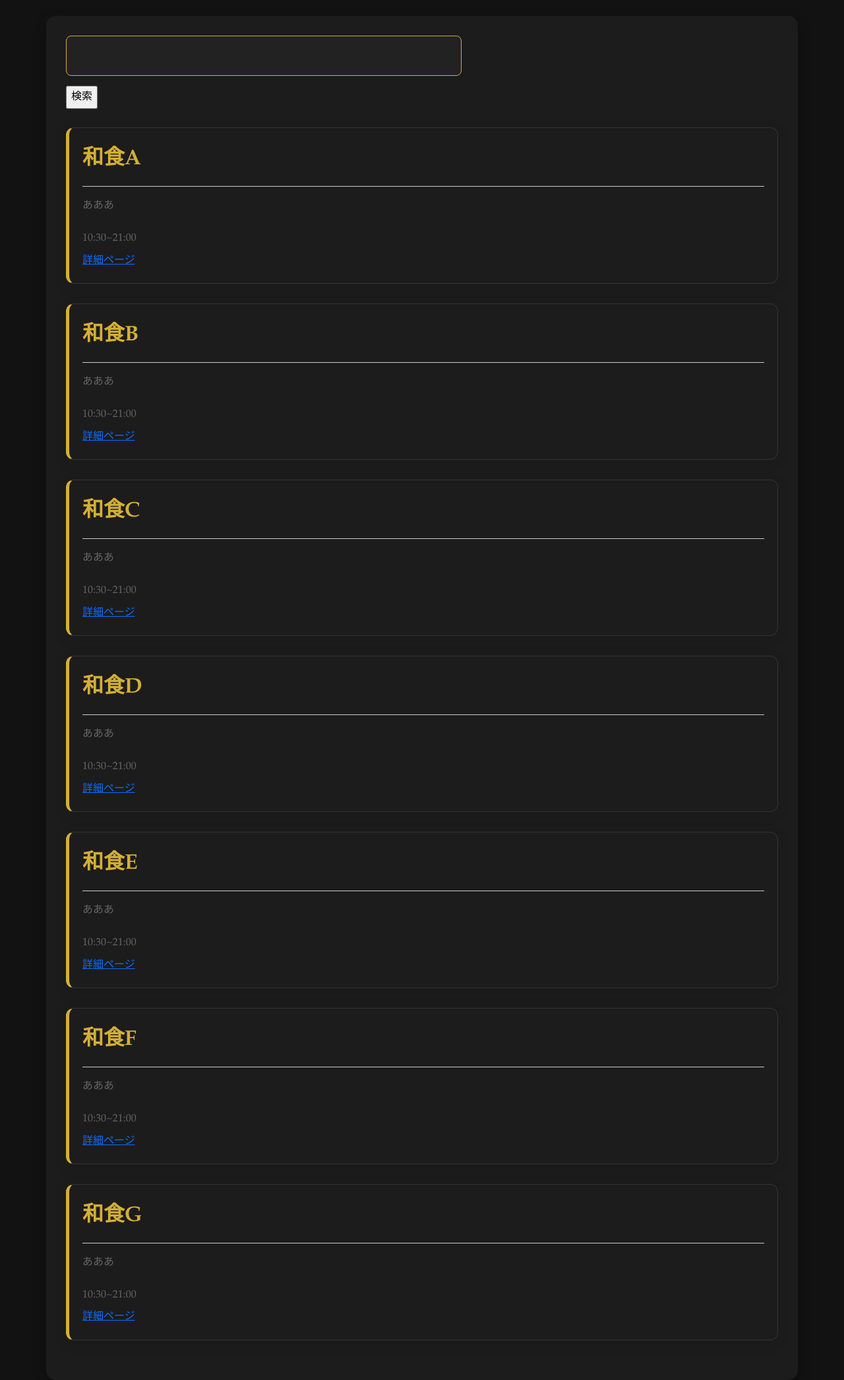
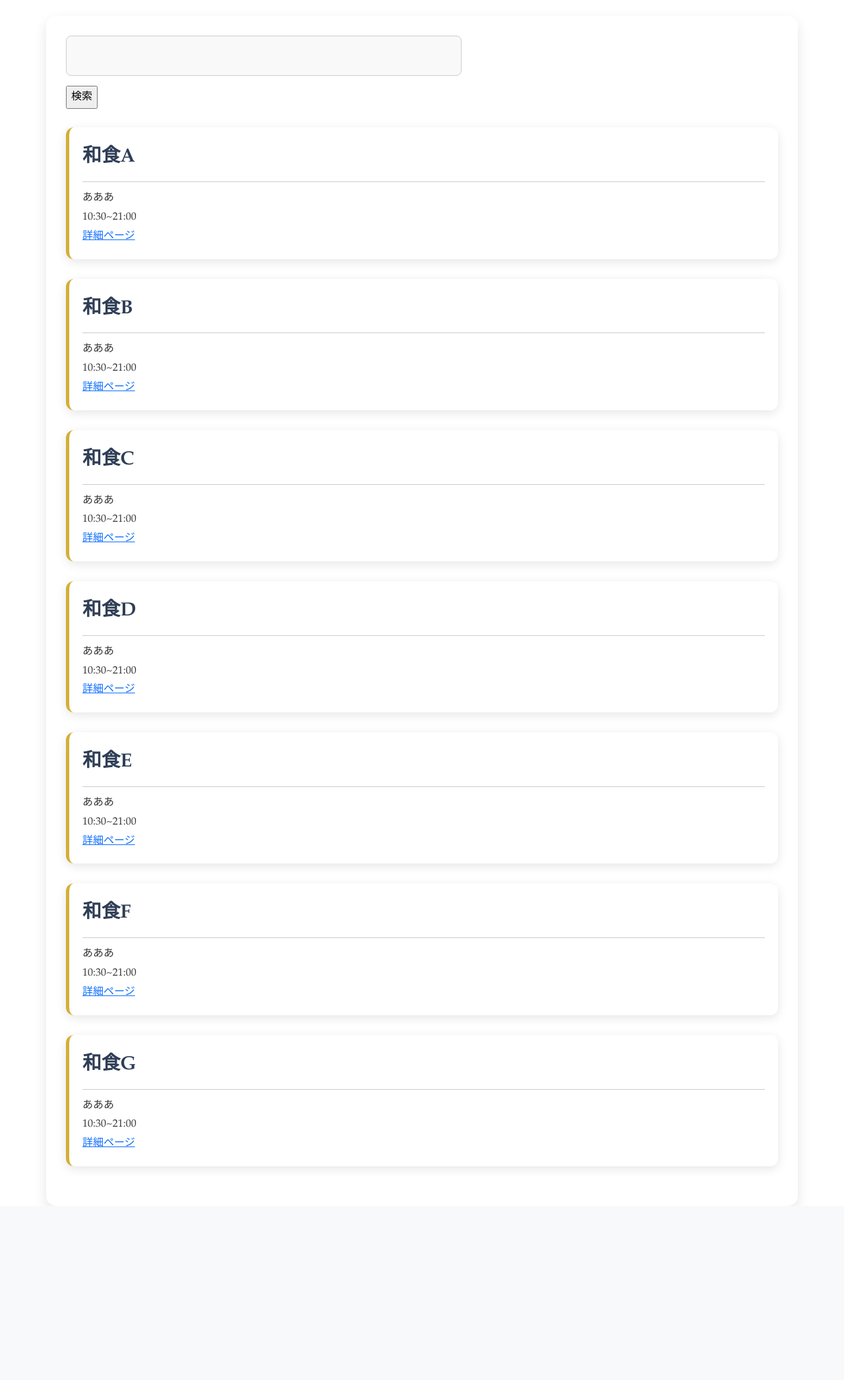
Before and after one commit to o1-mat/django-tabelog-kadai, a Django app: page / in a window 1280 px wide. Shown: the part 62-2154 px from the top of the page at 66% size. After the commit the page ends 1830 px from the top, so only its background shows below. Run offline with Django 5.2, Linux system fonts and the light colour scheme; data comes from the database, SQL or seed files in the repository; parts of the project's set-up code (start-up, migrations or seed data) failed here and were passed over.

Commit message:
Add files via upload

```diff
--- a/kadai_002/static/style.css
+++ b/kadai_002/static/style.css
@@ -1,22 +1,22 @@
 body {
-    background-color: #121212; /* 深い黒に近い背景色で高級感 */
+    background-color: #ffffff; /* 白を基調 */
     font-family: 'Garamond', serif; /* 洗練されたフォント */
-    color: #e0e0e0; /* 明るすぎないホワイト */
+    color: #333; /* 濃いグレーで視認性を確保 */
     line-height: 1.8;
     margin: 0;
     padding: 0;
 }
 
 .container {
-    background-color: #1c1c1c; /* ダークグレーの背景 */
+    background-color: #ffffff; /* 背景色は白に */
     border-radius: 15px;
     padding: 30px;
-    box-shadow: 0px 8px 20px rgba(0, 0, 0, 0.3); /* 影を強調して立体感を出す */
+    box-shadow: 0px 8px 20px rgba(0, 0, 0, 0.1); /* 控えめな影で高級感を演出 */
     margin-top: 20px;
 }
 
 h2, h3, h4 {
-    color: #d4af37; /* ゴールドでアクセントを付けた見出し */
+    color: #d4af37; /* ゴールドでアクセント */
     font-family: 'Garamond', serif;
 }
 
@@ -31,34 +31,35 @@ h2, h3, h4 {
     border-radius: 30px;
     text-decoration: none;
     transition: background 0.4s, box-shadow 0.4s, transform 0.4s;
-    box-shadow: 0px 4px 15px rgba(0, 0, 0, 0.25);
+    box-shadow: 0px 4px 15px rgba(0, 0, 0, 0.1); /* 控えめな影 */
 }
 
 .button:hover {
     background-color: #1e2b40;
-    box-shadow: 0px 8px 30px rgba(0, 0, 0, 0.5);
-    transform: translateY(-3px); /* ホバー時に少し浮き上がる演出 */
+    box-shadow: 0px 8px 30px rgba(0, 0, 0, 0.2); /* ホバー時に影を強調 */
+    transform: translateY(-3px); /* ホバー時に浮き上がり演出 */
 }
 
 .btn-cancel {
-    background-color: #6c757d; /* キャンセルボタンは中間色で落ち着いた印象 */
+    background-color: #d9534f; /* キャンセルボタンは落ち着いた赤で視認性を高める */
     border: none;
+    color: #ffffff;
 }
 
 .btn-cancel:hover {
-    background-color: #5a6268;
+    background-color: #c9302c;
 }
 
 input[type="text"], input[type="number"], input[type="datetime-local"], textarea {
     display: block;
-    background-color: #222; /* ダークグレーで高級感を持たせる */
-    color: #e0e0e0; /* テキストは明るく */
+    background-color: #f9f9f9; /* 白に近い柔らかな色 */
+    color: #333;
     width: 100%;
     max-width: 600px;
     padding: 15px;
     margin-bottom: 15px;
     border-radius: 8px;
-    border: 1px solid #d4af37; /* ゴールドの枠線 */
+    border: 1px solid #ccc; /* 落ち着いたグレー */
     transition: box-shadow 0.3s, border-color 0.3s;
 }
 
@@ -67,72 +68,38 @@ input[type="text"]:focus, input[type="number"]:focus, input[type="datetime-local
     border-color: #d4af37; /* フォーカス時にゴールドの枠 */
 }
 
-input[type="number"] {
-    max-width: 100px; /* 幅を少し狭く設定して、他の要素とのバランスを取る */
-}
-
 .restaurant-card {
-    background-color: #1c1c1c;
+    background-color: #ffffff;
     border-radius: 12px;
     padding: 20px;
     margin-bottom: 30px;
-    box-shadow: 0px 4px 20px rgba(0, 0, 0, 0.1);
-    border: 1px solid #333; /* 控えめな枠線 */
+    box-shadow: 0px 4px 15px rgba(0, 0, 0, 0.1); /* 控えめな影 */
     border-left: 5px solid #d4af37; /* ゴールドのライン */
     transition: transform 0.4s, box-shadow 0.4s;
 }
 
 .restaurant-card:hover {
     transform: translateY(-5px);
-    box-shadow: 0px 12px 35px rgba(0, 0, 0, 0.3); /* より強調した影で浮き上がり感を追加 */
+    box-shadow: 0px 12px 35px rgba(0, 0, 0, 0.15); /* 浮き上がり感を追加 */
 }
 
 .restaurant-card .name {
-    font-size: 2em;
-    color: #d4af37; /* ゴールドのタイトル */
+    font-size: 1.8em;
+    color: #2f3e56; /* タイトルの色をダークネイビーに */
     font-weight: bold;
     padding-bottom: 10px;
     border-bottom: 1px solid #ccc;
     margin-bottom: 10px;
 }
 
-.restaurant-card .description, .restaurant-card .hours {
-    font-size: 1em;
-    color: #666;
-    padding: 5px 0;
-    margin-top: 10px;
-    line-height: 1.8; /* 読みやすさを強調 */
-}
-
 .review {
-    background-color: #1c1c1c;
+    background-color: #ffffff;
     padding: 20px;
     margin-bottom: 20px;
     border-radius: 12px;
     border-left: 5px solid #2f3e56; /* ダークネイビーのラインを追加 */
     box-shadow: 0px 3px 10px rgba(0, 0, 0, 0.1);
-    color: #ccc;
-}
-
-.label-short, .label-long {
-    display: block;
-    font-weight: bold;
-    margin-bottom: 5px;
-}
-
-@keyframes fadeInUp {
-    0% {
-        opacity: 0;
-        transform: translateY(20px);
-    }
-    100% {
-        opacity: 1;
-        transform: translateY(0);
-    }
-}
-
-.restaurant-card, .button, .review {
-    animation: fadeInUp 0.8s ease-in-out; /* ゆっくりとしたアニメーション */
+    color: #333;
 }
 
 @media (max-width: 768px) {
```
